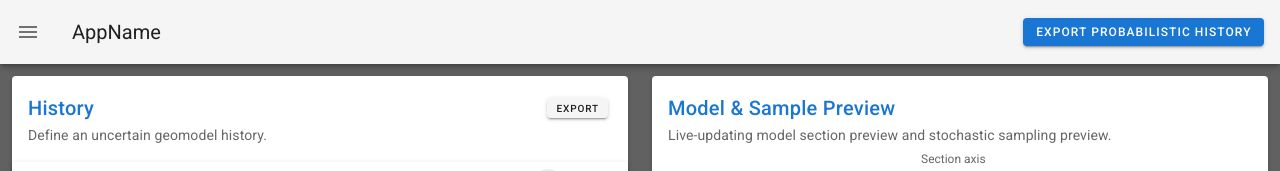
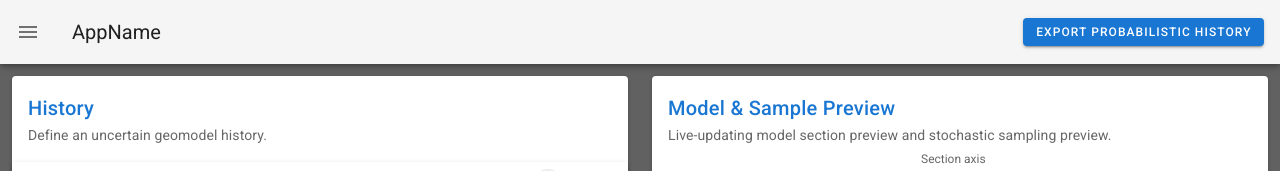
Before and after one commit to agilescientific/modelr2, a Vue app: page /#/model in a window 1280 px wide. Shown: the top 171 px of the page. Built offline with nearby package versions, Linux system fonts and the light colour scheme.

Commit message:
Remove deprecated export button

```diff
--- a/src/components/History.vue
+++ b/src/components/History.vue
@@ -21,7 +21,6 @@
 <!--      </v-card-text>-->
       <v-card-title class="primary--text">
         History
-        <v-btn style="position: absolute; right: 0" x-small class="mr-5">Export</v-btn>
       </v-card-title>
       <v-card-subtitle>Define an uncertain geomodel history.</v-card-subtitle>
       <v-expansion-panels :multiple="true" :hover="true">
```
